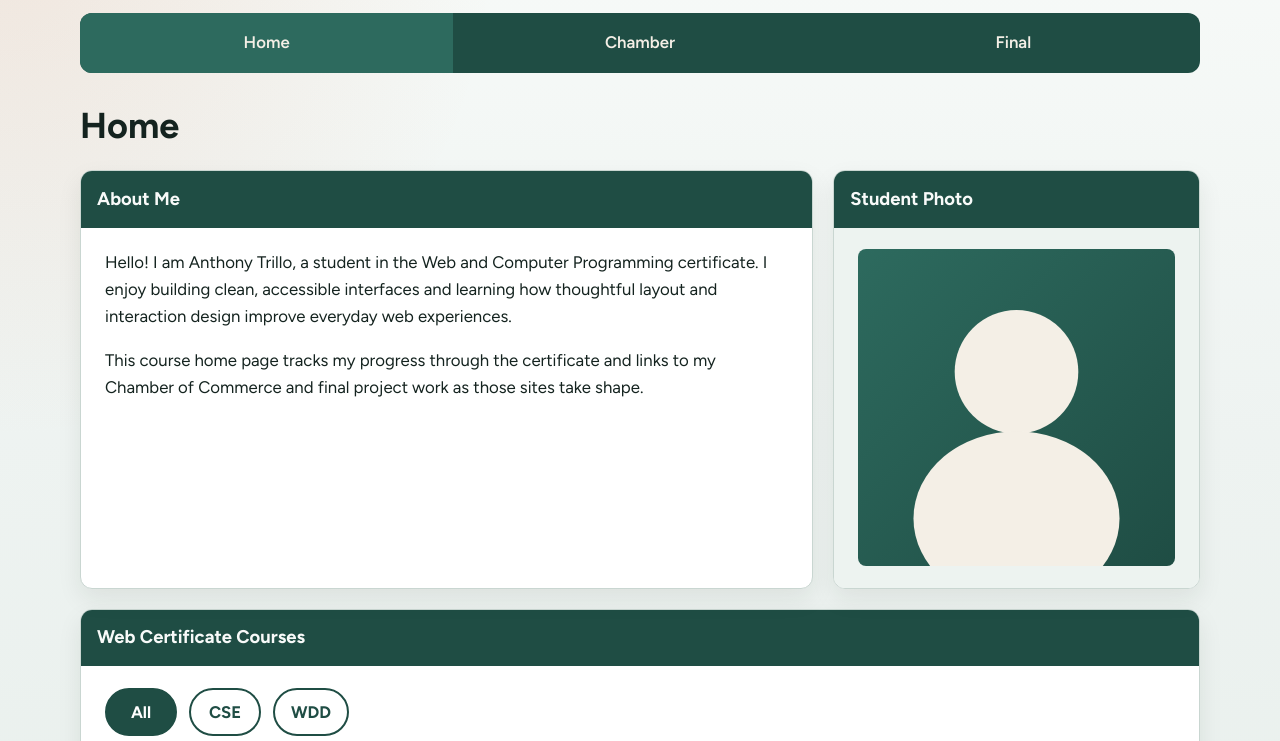
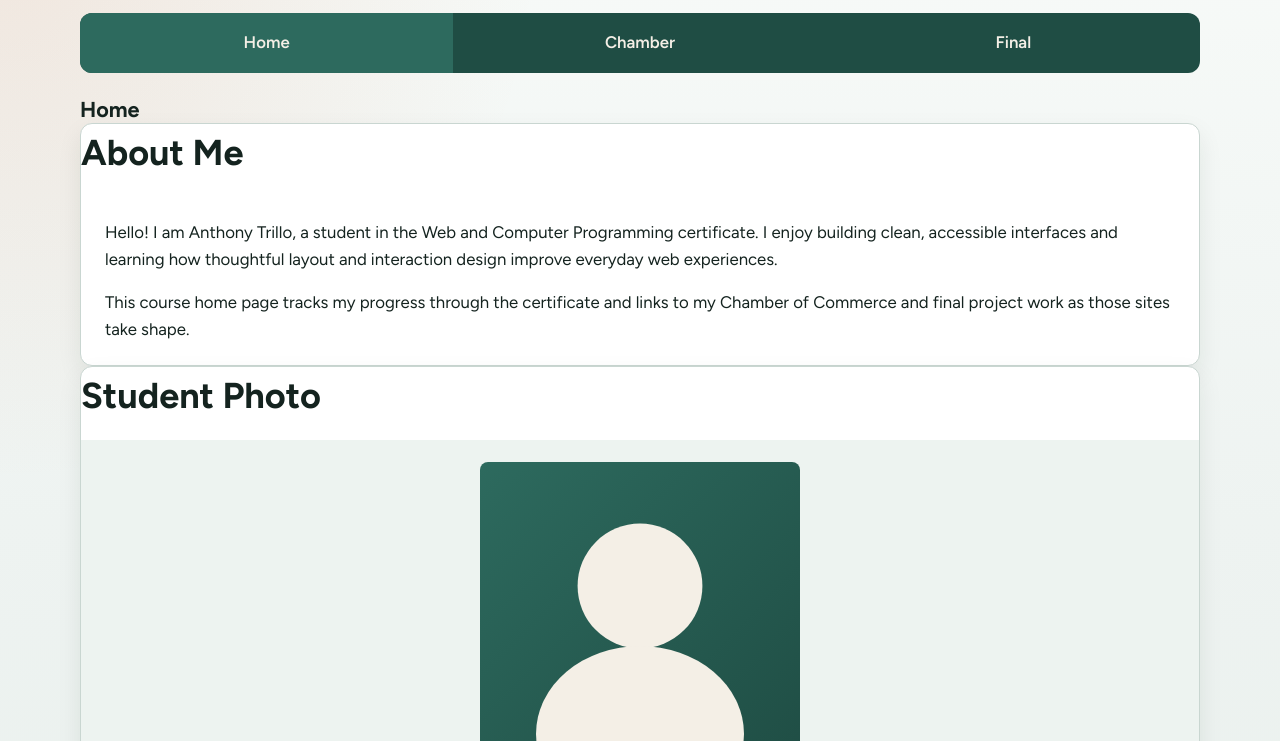
Before and after one commit to anthonytrillo/wdd231, a plain HTML site: page index.html in a window 1280 px wide. Shown: the part 59-800 px from the top of the page. Drawn offline with Linux system fonts and the light colour scheme.

Commit message:
Refactor index.html to improve heading structure and remove unused SVG file

```diff
--- a/index.html
+++ b/index.html
@@ -31,11 +31,10 @@
   </nav>
 
   <main>
-    <h2>Home</h2>
+    <h1>Home</h1>
 
-    <div class="intro-grid">
     <section class="card about" aria-labelledby="about-heading">
-        <h3 id="about-heading">About Me</h3>
+        <h2 id="about-heading">About Me</h2>
         <div class="card-body">
             <p>
             Hello! I am Anthony Trillo, a student in the Web and Computer Programming certificate.
@@ -50,7 +49,7 @@
     </section>
 
     <section class="card photo" aria-labelledby="photo-heading">
-        <h3 id="photo-heading">Student Photo</h3>
+        <h2 id="photo-heading">Student Photo</h2>
         <div class="card-body photo-frame">
             <img
             src="images/profile.svg"
@@ -59,10 +58,9 @@
             height="320">
         </div>
     </section>
-    </div>
 
     <section class="card courses" aria-labelledby="courses-heading">
-      <h3 id="courses-heading">Web Certificate Courses</h3>
+      <h2 id="courses-heading">Web Certificate Courses</h2>
       <div class="card-body">
         <div class="filters" role="group" aria-label="Filter courses by subject">
           <button type="button" class="filter-btn active" data-filter="all">All</button>
```
Also changed, not shown: images/tweeter.svg (renamed from images/x.svg). Lines whose indentation alone changed are shown as unchanged.
